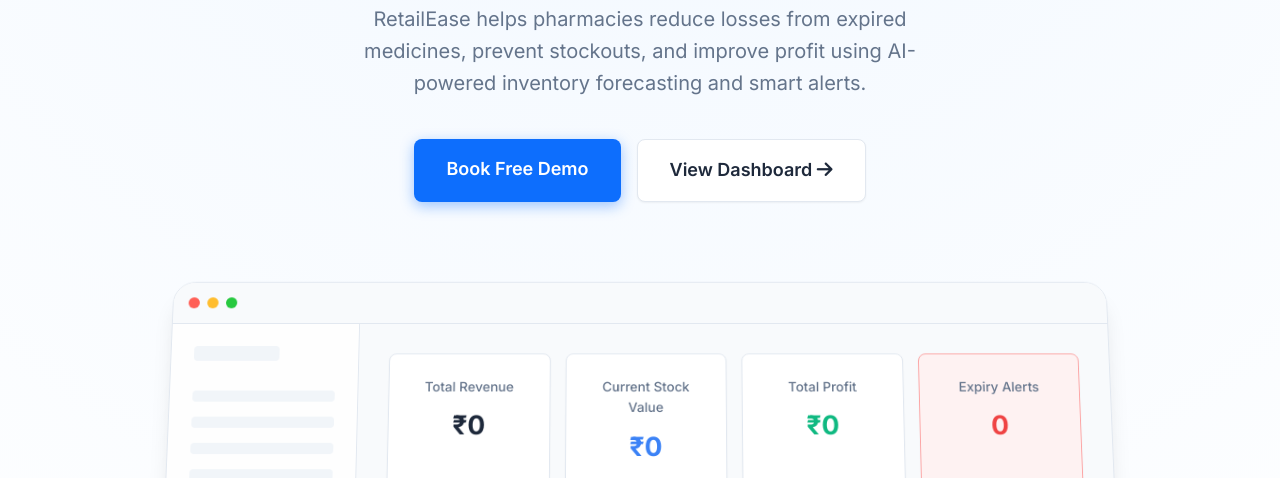
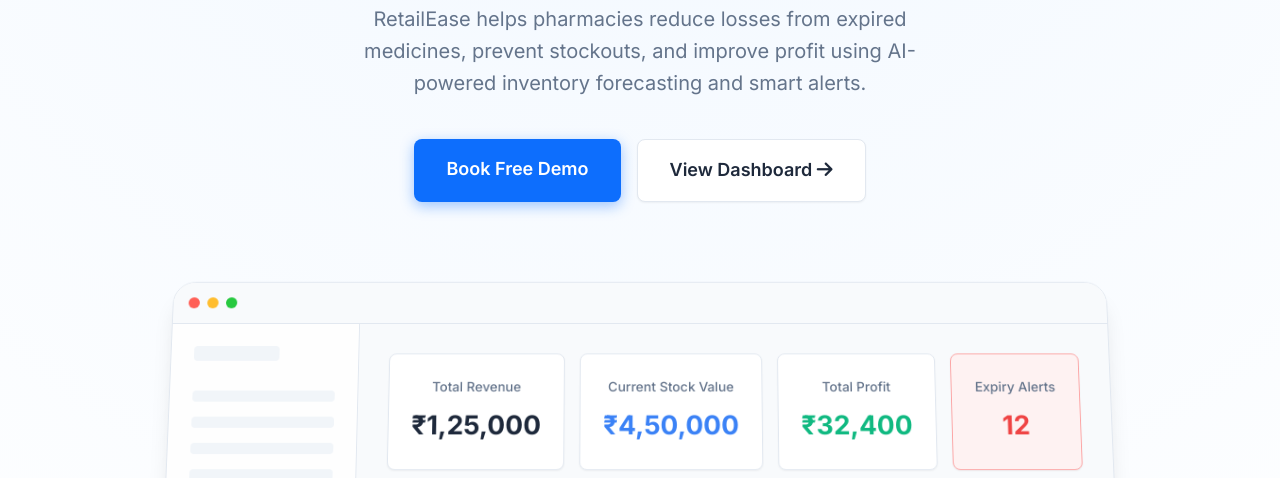
Before and after one commit to raasikulemanshaik07/RetailEase, a plain HTML site: page index.html in a window 1280 px wide. Shown: the part 474-952 px from the top of the page. Drawn offline with nearby package versions, Linux system fonts and the light colour scheme; a script that the page names is missing.

```diff
--- a/index.html
+++ b/index.html
@@ -8,6 +8,7 @@
     <meta name="description"
         content="RetailEase helps pharmacies reduce losses from expired medicines, prevent stockouts, and improve profit using AI-powered inventory forecasting.">
     <link rel="stylesheet" href="RetailEase/styles.css">
+    <script src="RetailEase/scripts.js"></script>
     <!-- Google Fonts -->
     <link rel="preconnect" href="https://fonts.googleapis.com">
     <link rel="preconnect" href="https://fonts.gstatic.com" crossorigin>
```
